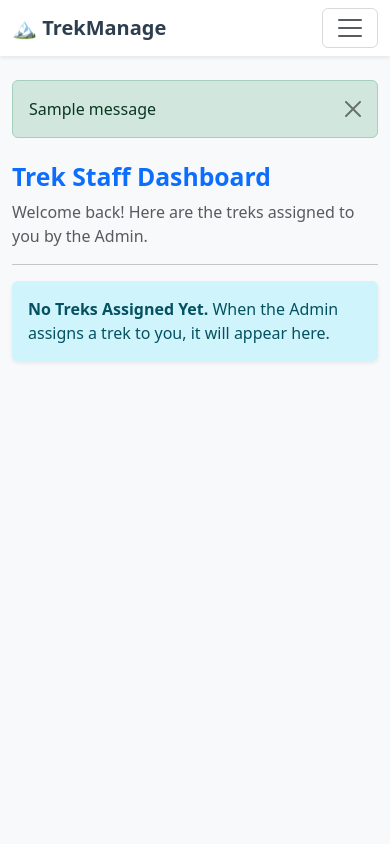
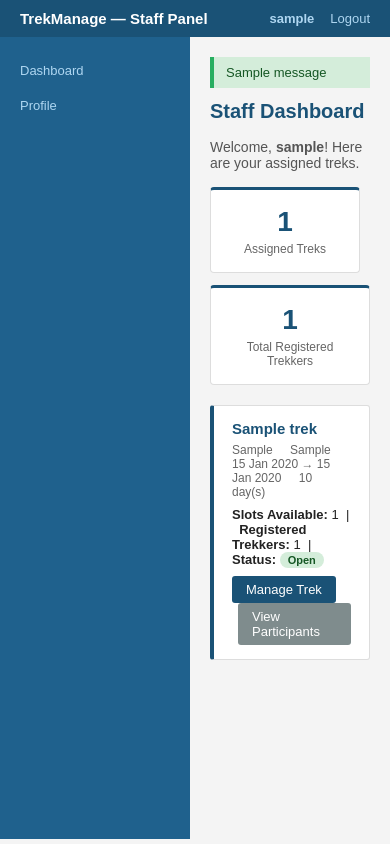
Before and after one commit to 24f3004596/Trekking_management, a Flask app: page /staff/dashboard in a window 390 px wide. Run offline with Flask 3, Linux system fonts and the light colour scheme; the visitor is signed in with stand-in values (Sample User, id 1); tables that the repository leaves empty hold one stand-in row (values such as "Sample post"); one stand-in notice (Sample message) is shown.

Commit message:
staff dashboard done

```diff
--- a/app/routes/staff.py
+++ b/app/routes/staff.py
@@ -1,10 +1,172 @@
-from flask import Blueprint, render_template, session, redirect, url_for
+from flask import Blueprint, render_template, session, redirect, url_for, request, flash
+from app.models import User, StaffProfile, Trek, Booking
+from app.extensions import db, bcrypt
+from datetime import datetime
 
 staff_bp = Blueprint('staff', __name__)
 
+
+def staff_required():
+    """Return True if session user is an approved Staff member."""
+    return session.get('role') == 'Staff'
+
+
+def get_current_staff():
+    """Return the logged-in staff user or None."""
+    user_id = session.get('user_id')
+    if not user_id:
+        return None
+    return User.query.get(user_id)
+
+
+# ─── Dashboard ────────────────────────────────────────────────────────────────
+
 @staff_bp.route('/dashboard')
 def dashboard():
-    if session.get('role') != 'Staff':
+    if not staff_required():
+        flash('Please log in as Staff.', 'danger')
         return redirect(url_for('auth.login'))
 
-    return render_template('staff/dashboard.html')
+    staff_user = get_current_staff()
+    # Only treks assigned to this staff member
+    assigned_treks = Trek.query.filter_by(assigned_staff_id=staff_user.id).all()
+
+    # Count registered (non-cancelled) trekkers per trek
+    trek_data = []
+    for t in assigned_treks:
+        count = Booking.query.filter_by(trek_id=t.id).filter(Booking.status != 'Cancelled').count()
+        trek_data.append({'trek': t, 'trekker_count': count})
+
+    return render_template('staff/dashboard.html', staff_user=staff_user, trek_data=trek_data)
+
+
+# ─── Profile ─────────────────────────────────────────────────────────────────
+
+@staff_bp.route('/profile', methods=['GET', 'POST'])
+def profile():
+    if not staff_required():
+        return redirect(url_for('auth.login'))
+
+    staff_user = get_current_staff()
+    profile = staff_user.staff_profile
+
+    if request.method == 'POST':
+        username = request.form.get('username', '').strip()
+        email = request.form.get('email', '').strip()
+        contact = request.form.get('contact_details', '').strip()
+        new_password = request.form.get('new_password', '').strip()
+
+        # Check unique username/email (excluding self)
+        if User.query.filter(User.username == username, User.id != staff_user.id).first():
+            flash('Username already taken.', 'danger')
+            return redirect(url_for('staff.profile'))
+        if User.query.filter(User.email == email, User.id != staff_user.id).first():
+            flash('Email already in use.', 'danger')
+            return redirect(url_for('staff.profile'))
+
+        staff_user.username = username
+        staff_user.email = email
+        if profile:
+            profile.contact_details = contact
+        if new_password:
+            staff_user.password_hash = bcrypt.generate_password_hash(new_password).decode('utf-8')
+
+        db.session.commit()
+        flash('Profile updated successfully.', 'success')
+        return redirect(url_for('staff.profile'))
+
+    return render_template('staff/profile.html', staff_user=staff_user, profile=profile)
+
+
+# ─── Trek Detail ─────────────────────────────────────────────────────────────
+
+@staff_bp.route('/treks/<int:trek_id>')
+def trek_detail(trek_id):
+    if not staff_required():
+        return redirect(url_for('auth.login'))
+
+    staff_user = get_current_staff()
+    trek = Trek.query.filter_by(id=trek_id, assigned_staff_id=staff_user.id).first_or_404()
+    bookings = Booking.query.filter_by(trek_id=trek_id).all()
+    return render_template('staff/trek_detail.html', trek=trek, bookings=bookings, staff_user=staff_user)
+
+
+# ─── Update Available Slots ──────────────────────────────────────────────────
+
+@staff_bp.route('/treks/<int:trek_id>/update-slots', methods=['POST'])
+def update_slots(trek_id):
+    if not staff_required():
+        return redirect(url_for('auth.login'))
+
+    staff_user = get_current_staff()
+    trek = Trek.query.filter_by(id=trek_id, assigned_staff_id=staff_user.id).first_or_404()
+
+    try:
+        new_slots = int(request.form.get('available_slots', 0))
+        if new_slots < 0:
+            flash('Slots cannot be negative.', 'danger')
+        else:
+            trek.available_slots = new_slots
+            db.session.commit()
+            flash('Available slots updated.', 'success')
+    except ValueError:
+        flash('Invalid value for slots.', 'danger')
+
+    return redirect(url_for('staff.trek_detail', trek_id=trek_id))
+
+
+# ─── Update Trek Status (Open / Closed) ─────────────────────────────────────
+
+@staff_bp.route('/treks/<int:trek_id>/update-status', methods=['POST'])
+def update_status(trek_id):
+    if not staff_required():
+        return redirect(url_for('auth.login'))
+
+    staff_user = get_current_staff()
+    trek = Trek.query.filter_by(id=trek_id, assigned_staff_id=staff_user.id).first_or_404()
+
+    new_status = request.form.get('status')
+    allowed = ['Open', 'Closed']
+    if new_status in allowed:
+        trek.status = new_status
+        db.session.commit()
+        flash(f'Trek status set to {new_status}.', 'success')
+    else:
+        flash('Invalid status value.', 'danger')
+
+    return redirect(url_for('staff.trek_detail', trek_id=trek_id))
+
+
+# ─── Update Trek Phase (Started / Ongoing / Completed) ──────────────────────
+
+@staff_bp.route('/treks/<int:trek_id>/update-phase', methods=['POST'])
+def update_phase(trek_id):
+    if not staff_required():
+        return redirect(url_for('auth.login'))
+
+    staff_user = get_current_staff()
+    trek = Trek.query.filter_by(id=trek_id, assigned_staff_id=staff_user.id).first_or_404()
+
+    new_phase = request.form.get('phase')
+    allowed = ['Started', 'Ongoing', 'Completed']
+    if new_phase in allowed:
+        trek.status = new_phase
+        db.session.commit()
+        flash(f'Trek marked as {new_phase}.', 'success')
+    else:
+        flash('Invalid phase value.', 'danger')
+
+    return redirect(url_for('staff.trek_detail', trek_id=trek_id))
+
+
+# ─── Participants List ────────────────────────────────────────────────────────
+
+@staff_bp.route('/treks/<int:trek_id>/participants')
+def participants(trek_id):
+    if not staff_required():
+        return redirect(url_for('auth.login'))
+
+    staff_user = get_current_staff()
+    trek = Trek.query.filter_by(id=trek_id, assigned_staff_id=staff_user.id).first_or_404()
+    bookings = Booking.query.filter_by(trek_id=trek_id).order_by(Booking.booking_date.desc()).all()
+    return render_template('staff/participants.html', trek=trek, bookings=bookings, staff_user=staff_user)
--- a/app/templates/staff/dashboard.html
+++ b/app/templates/staff/dashboard.html
@@ -1,15 +1,55 @@
-{% extends "base.html" %}
+{% extends "staff/staff_base.html" %}
 
 {% block content %}
-<div class="row mt-4">
-    <div class="col-md-12">
-        <h2 class="text-primary fw-bold">Trek Staff Dashboard</h2>
-        <p class="text-muted">Welcome back! Here are the treks assigned to you by the Admin.</p>
-        <hr>
+<h1>Staff Dashboard</h1>
+<p style="color:#555; margin-bottom:16px;">Welcome, <strong>{{ staff_user.username }}</strong>! Here are your assigned treks.</p>
 
-        <div class="alert alert-info shadow-sm border-0">
-            <strong>No Treks Assigned Yet.</strong> When the Admin assigns a trek to you, it will appear here.
-        </div>
+<!-- Summary cards -->
+<div class="card-row">
+    <div class="card">
+        <div class="number">{{ trek_data|length }}</div>
+        <div class="label">Assigned Treks</div>
+    </div>
+    <div class="card">
+        <div class="number">{{ trek_data|sum(attribute='trekker_count') }}</div>
+        <div class="label">Total Registered Trekkers</div>
     </div>
 </div>
+
+{% if trek_data %}
+    {% for item in trek_data %}
+    {% set t = item.trek %}
+    <div class="trek-card">
+        <h3>{{ t.name }}</h3>
+        <div class="meta">
+            <span>{{ t.location }}</span>
+            <span>{{ t.difficulty }}</span>
+            <span>{{ t.start_date.strftime('%d %b %Y') }} → {{ t.end_date.strftime('%d %b %Y') }}</span>
+            <span>{{ t.duration_days }} day(s)</span>
+        </div>
+        <div style="margin-bottom:8px; font-size:13px;">
+            <strong>Slots Available:</strong> {{ t.available_slots }} &nbsp;|&nbsp;
+            <strong>Registered Trekkers:</strong> {{ item.trekker_count }} &nbsp;|&nbsp;
+            <strong>Status:</strong>
+            {% if t.status == 'Open' %}
+                <span class="badge badge-green">Open</span>
+            {% elif t.status == 'Closed' %}
+                <span class="badge badge-red">Closed</span>
+            {% elif t.status == 'Completed' %}
+                <span class="badge badge-blue">Completed</span>
+            {% elif t.status == 'Started' %}
+                <span class="badge badge-yellow">Started</span>
+            {% elif t.status == 'Ongoing' %}
+                <span class="badge badge-yellow">Ongoing</span>
+            {% else %}
+                <span class="badge badge-grey">{{ t.status }}</span>
+            {% endif %}
+        </div>
+        <a href="{{ url_for('staff.trek_detail', trek_id=t.id) }}" class="btn btn-primary">Manage Trek</a>
+        <a href="{{ url_for('staff.participants', trek_id=t.id) }}" class="btn btn-secondary" style="margin-left:6px;">View Participants</a>
+    </div>
+    {% endfor %}
+{% else %}
+    <div class="flash info">No treks assigned to you yet. Please wait for the Admin to assign a trek.</div>
+{% endif %}
 {% endblock %}
--- /dev/null
+++ b/app/templates/staff/staff_base.html
@@ -0,0 +1,166 @@
+<!DOCTYPE html>
+<html lang="en">
+<head>
+    <meta charset="UTF-8">
+    <meta name="viewport" content="width=device-width, initial-scale=1.0">
+    <title>Staff — TrekManage</title>
+    <style>
+        * { box-sizing: border-box; margin: 0; padding: 0; }
+        body { font-family: Arial, sans-serif; font-size: 14px; background: #f4f4f4; color: #222; }
+
+        /* Top bar */
+        .topbar {
+            background: #1a5276;
+            color: #fff;
+            padding: 10px 20px;
+            display: flex;
+            justify-content: space-between;
+            align-items: center;
+        }
+        .topbar span { font-size: 15px; font-weight: bold; }
+        .topbar .nav-right { display: flex; gap: 16px; align-items: center; }
+        .topbar a { color: #aed6f1; text-decoration: none; font-size: 13px; }
+        .topbar a:hover { color: #fff; }
+
+        /* Layout */
+        .layout { display: flex; min-height: calc(100vh - 42px); }
+
+        /* Sidebar */
+        .sidebar {
+            width: 190px;
+            background: #1f618d;
+            padding: 16px 0;
+            flex-shrink: 0;
+        }
+        .sidebar a {
+            display: block;
+            padding: 10px 20px;
+            color: #aed6f1;
+            text-decoration: none;
+            font-size: 13px;
+        }
+        .sidebar a:hover, .sidebar a.active { background: #154360; color: #fff; }
+        .sidebar .section-title {
+            padding: 12px 20px 4px;
+            color: #7fb3d3;
+            font-size: 11px;
+            text-transform: uppercase;
+            letter-spacing: 0.5px;
+        }
+
+        /* Main content */
+        .main { flex: 1; padding: 20px; }
+
+        /* Flash */
+        .flash { padding: 8px 12px; margin-bottom: 12px; border-left: 4px solid; font-size: 13px; }
+        .flash.success { background: #d4edda; border-color: #27ae60; color: #155724; }
+        .flash.danger  { background: #f8d7da; border-color: #e74c3c; color: #721c24; }
+        .flash.warning { background: #fff3cd; border-color: #f39c12; color: #856404; }
+        .flash.info    { background: #d1ecf1; border-color: #17a2b8; color: #0c5460; }
+
+        /* Headings */
+        h1 { font-size: 20px; margin-bottom: 16px; color: #1a5276; }
+        h2 { font-size: 16px; margin-bottom: 12px; color: #1a5276; }
+
+        /* Cards */
+        .card-row { display: flex; gap: 12px; flex-wrap: wrap; margin-bottom: 20px; }
+        .card {
+            background: #fff;
+            border: 1px solid #ddd;
+            border-top: 3px solid #1a5276;
+            border-radius: 4px;
+            padding: 16px 20px;
+            min-width: 150px;
+            text-align: center;
+        }
+        .card .number { font-size: 28px; font-weight: bold; color: #1a5276; }
+        .card .label  { font-size: 12px; color: #666; margin-top: 4px; }
+
+        /* Tables */
+        table { width: 100%; border-collapse: collapse; background: #fff; font-size: 13px; }
+        th, td { padding: 8px 10px; border: 1px solid #ddd; text-align: left; }
+        th { background: #1a5276; color: #fff; font-weight: normal; }
+        tr:nth-child(even) { background: #f9f9f9; }
+
+        /* Forms */
+        .form-wrap { background: #fff; border: 1px solid #ddd; padding: 20px; max-width: 500px; }
+        label { display: block; margin-bottom: 4px; font-size: 13px; color: #444; }
+        input[type=text], input[type=date], input[type=number], input[type=email],
+        input[type=password], select, textarea {
+            width: 100%; padding: 6px 8px; border: 1px solid #ccc;
+            border-radius: 3px; margin-bottom: 12px; font-size: 13px;
+        }
+        .btn {
+            display: inline-block;
+            padding: 6px 14px;
+            font-size: 13px;
+            border: none;
+            border-radius: 3px;
+            cursor: pointer;
+            text-decoration: none;
+            color: #fff;
+        }
+        .btn-primary   { background: #1a5276; }
+        .btn-success   { background: #27ae60; }
+        .btn-warning   { background: #e67e22; }
+        .btn-danger    { background: #e74c3c; }
+        .btn-secondary { background: #7f8c8d; }
+        .btn:hover { opacity: 0.88; }
+        .inline-form { display: inline; }
+
+        /* Badge */
+        .badge {
+            display: inline-block; padding: 2px 8px; border-radius: 10px;
+            font-size: 11px; font-weight: bold;
+        }
+        .badge-green  { background: #d4edda; color: #155724; }
+        .badge-yellow { background: #fff3cd; color: #856404; }
+        .badge-red    { background: #f8d7da; color: #721c24; }
+        .badge-blue   { background: #d1ecf1; color: #0c5460; }
+        .badge-grey   { background: #e2e3e5; color: #383d41; }
+
+        .trek-card {
+            background: #fff;
+            border: 1px solid #ddd;
+            border-left: 4px solid #1a5276;
+            padding: 14px 18px;
+            margin-bottom: 12px;
+            border-radius: 3px;
+        }
+        .trek-card h3 { font-size: 15px; color: #1a5276; margin-bottom: 6px; }
+        .trek-card .meta { font-size: 12px; color: #666; margin-bottom: 8px; }
+        .trek-card .meta span { margin-right: 14px; }
+    </style>
+</head>
+<body>
+
+<div class="topbar">
+    <span>TrekManage — Staff Panel</span>
+    <div class="nav-right">
+        {% if staff_user %}
+            <span style="font-size:13px; color:#aed6f1;">{{ staff_user.username }}</span>
+        {% endif %}
+        <a href="{{ url_for('auth.logout') }}">Logout</a>
+    </div>
+</div>
+
+<div class="layout">
+    <div class="sidebar">
+        <a href="{{ url_for('staff.dashboard') }}">Dashboard</a>
+
+        <a href="{{ url_for('staff.profile') }}">Profile</a>
+    </div>
+
+    <div class="main">
+        {% with messages = get_flashed_messages(with_categories=true) %}
+            {% for category, message in messages %}
+                <div class="flash {{ category }}">{{ message }}</div>
+            {% endfor %}
+        {% endwith %}
+
+        {% block content %}{% endblock %}
+    </div>
+</div>
+
+</body>
+</html>
```
Also changed, not shown: app/templates/staff/participants.html (added, +83 -0 lines), app/templates/staff/profile.html (added, +32 -0 lines), app/templates/staff/trek_detail.html (added, +122 -0 lines).
